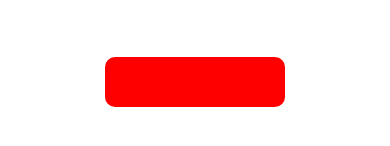
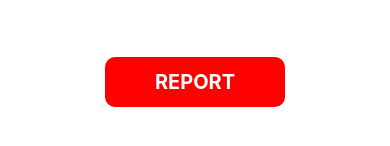
Before and after one commit to grizzledwarvet23/Securcity, a React Native app: screen / in a window 390 px wide. Shown: the part 1090-1236 px from the top of the page. After the commit the page ends 1197 px from the top, so only its background shows below. Built offline with nearby package versions, Linux system fonts and the light colour scheme.

Commit message:
Update App.js

```diff
--- a/App.js
+++ b/App.js
@@ -19,12 +19,16 @@ export default function App() {
     longitudeDelta: 0.0421,
   });
 
-  const Map = () => {
+
+  const Map =
+  () => {
+    console.log('hey')
     const [pin, setPin] = useState({
       latitude: 37.78825,
       longitude: -122.4324,
     });
   }
+
 
 
   return (
@@ -88,8 +92,8 @@ const styles = StyleSheet.create({
     fontWeight: "bold",
     textAlign: 'center',
     textAlignVertical: 'center',
-    top: 760, //760
-    left:105 //105
+    top: 0, //760
+    left:0 //105
   }
 
 });
```
